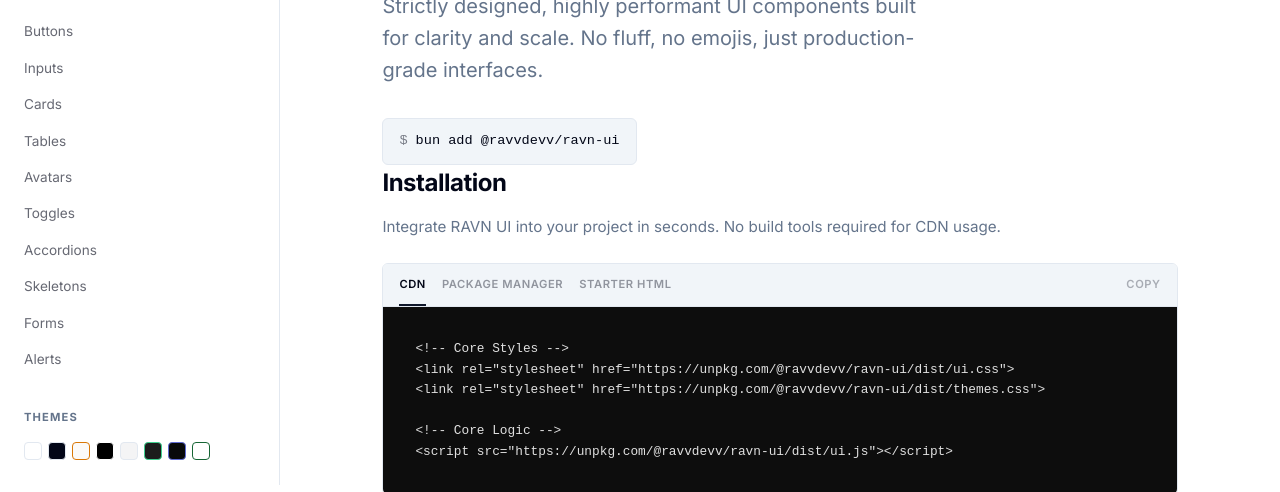
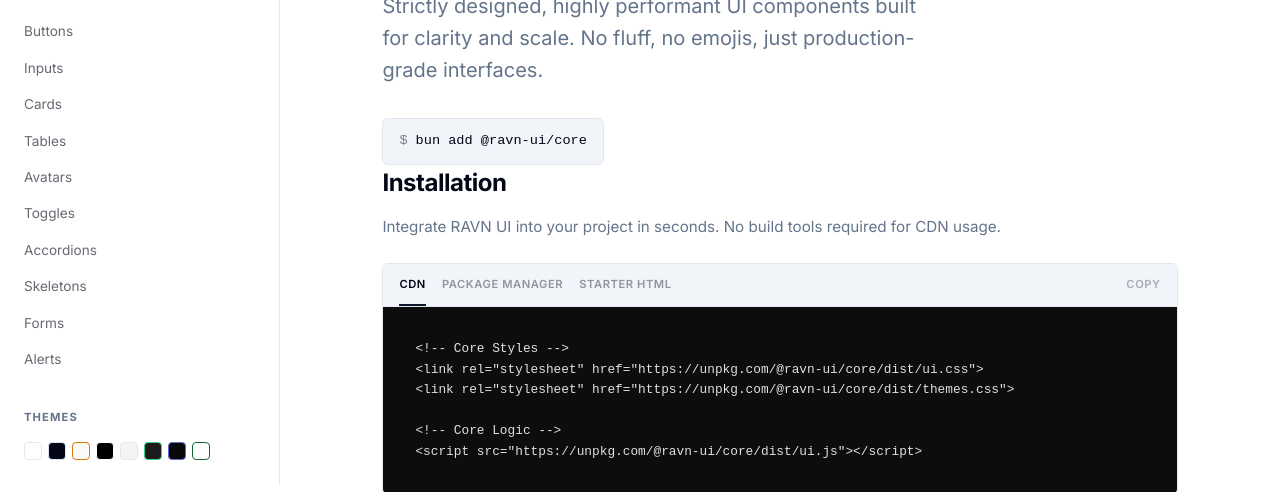
Before and after one commit to ravvdevv/ravn-ui, a website: page index.html in a window 1280 px wide. Shown: the part 315-807 px from the top of the page. Drawn offline with Linux system fonts and the light colour scheme.

Commit message:
chore: restore official @ravn-ui/core scope branding

```diff
--- a/index.html
+++ b/index.html
@@ -239,8 +239,8 @@
             <img src="logo.png" alt="RAVN Logo" style="width: 80px; height: 80px; margin-bottom: var(--space-8); object-fit: contain;">
             <h1>The design core for Elite SaaS.</h1>
             <p>Strictly designed, highly performant UI components built for clarity and scale. No fluff, no emojis, just production-grade interfaces.</p>
-            <div class="install-command" onclick="RAVN.copy('bun add @ravvdevv/ravn-ui', 'Install command copied')">
-                <span style="opacity: 0.5; margin-right: 8px;">$</span> bun add @ravvdevv/ravn-ui
+            <div class="install-command" onclick="RAVN.copy('bun add @ravn-ui/core', 'Install command copied')">
+                <span style="opacity: 0.5; margin-right: 8px;">$</span> bun add @ravn-ui/core
             </div>
         </section>
 
@@ -258,27 +258,27 @@
                 </div>
 
                 <div id="inst-cdn" class="mockup-code" style="display: block;"><code>&lt;!-- Core Styles --&gt;
-&lt;link rel="stylesheet" href="https://unpkg.com/@ravvdevv/ravn-ui/dist/ui.css"&gt;
-&lt;link rel="stylesheet" href="https://unpkg.com/@ravvdevv/ravn-ui/dist/themes.css"&gt;
+&lt;link rel="stylesheet" href="https://unpkg.com/@ravn-ui/core/dist/ui.css"&gt;
+&lt;link rel="stylesheet" href="https://unpkg.com/@ravn-ui/core/dist/themes.css"&gt;
 
 &lt;!-- Core Logic --&gt;
-&lt;script src="https://unpkg.com/@ravvdevv/ravn-ui/dist/ui.js"&gt;&lt;/script&gt;</code></div>
+&lt;script src="https://unpkg.com/@ravn-ui/core/dist/ui.js"&gt;&lt;/script&gt;</code></div>
 
                 <div id="inst-npm" class="mockup-code"><code># Using Bun (Recommended)
-bun add @ravvdevv/ravn-ui
+bun add @ravn-ui/core
 
 # Using NPM
-npm install @ravvdevv/ravn-ui</code></div>
+npm install @ravn-ui/core</code></div>
 
                 <div id="inst-html" class="mockup-code"><code>&lt;!DOCTYPE html&gt;
 &lt;html lang="en" data-theme="light"&gt;
 &lt;head&gt;
-    &lt;link rel="stylesheet" href="https://unpkg.com/@ravvdevv/ravn-ui/dist/ui.css"&gt;
-    &lt;link rel="stylesheet" href="https://unpkg.com/@ravvdevv/ravn-ui/dist/themes.css"&gt;
+    &lt;link rel="stylesheet" href="https://unpkg.com/@ravn-ui/core/dist/ui.css"&gt;
+    &lt;link rel="stylesheet" href="https://unpkg.com/@ravn-ui/core/dist/themes.css"&gt;
 &lt;/head&gt;
 &lt;body&gt;
     &lt;button class="btn btn-primary"&gt;Hello RAVN&lt;/button&gt;
-    &lt;script src="https://unpkg.com/@ravvdevv/ravn-ui/dist/ui.js"&gt;&lt;/script&gt;
+    &lt;script src="https://unpkg.com/@ravn-ui/core/dist/ui.js"&gt;&lt;/script&gt;
 &lt;/body&gt;
 &lt;/html&gt;</code></div>
             </div>
--- a/package.json
+++ b/package.json
@@ -1,5 +1,5 @@
 {
-  "name": "@ravvdevv/ravn-ui",
+  "name": "@ravn-ui/core",
   "version": "1.0.0",
   "description": "Minimal, premium, CDN-first UI library inspired by DaisyUI and shadcn/ui.",
   "main": "dist/ui.js",
```
Also changed, not shown: README.md.
